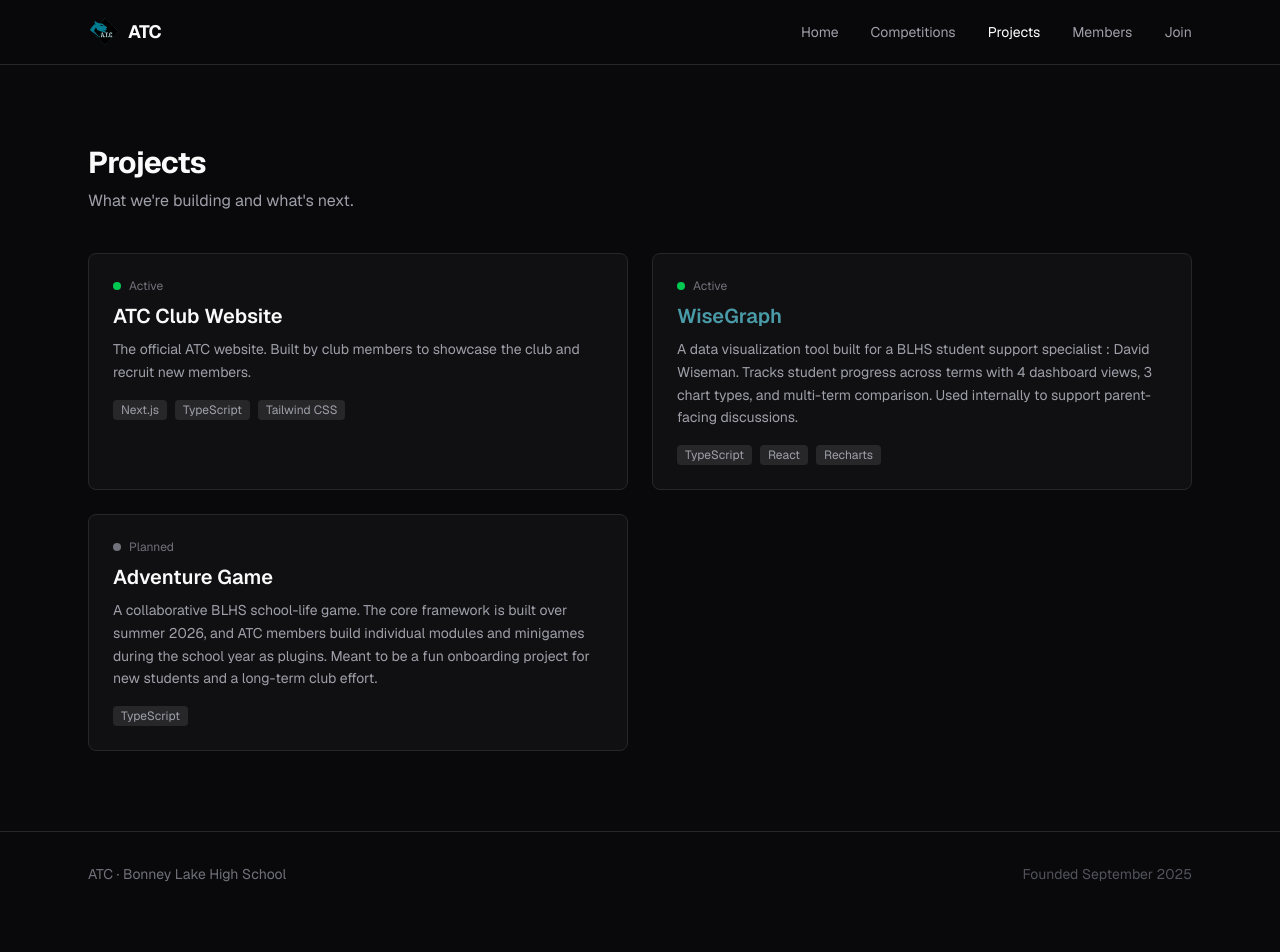
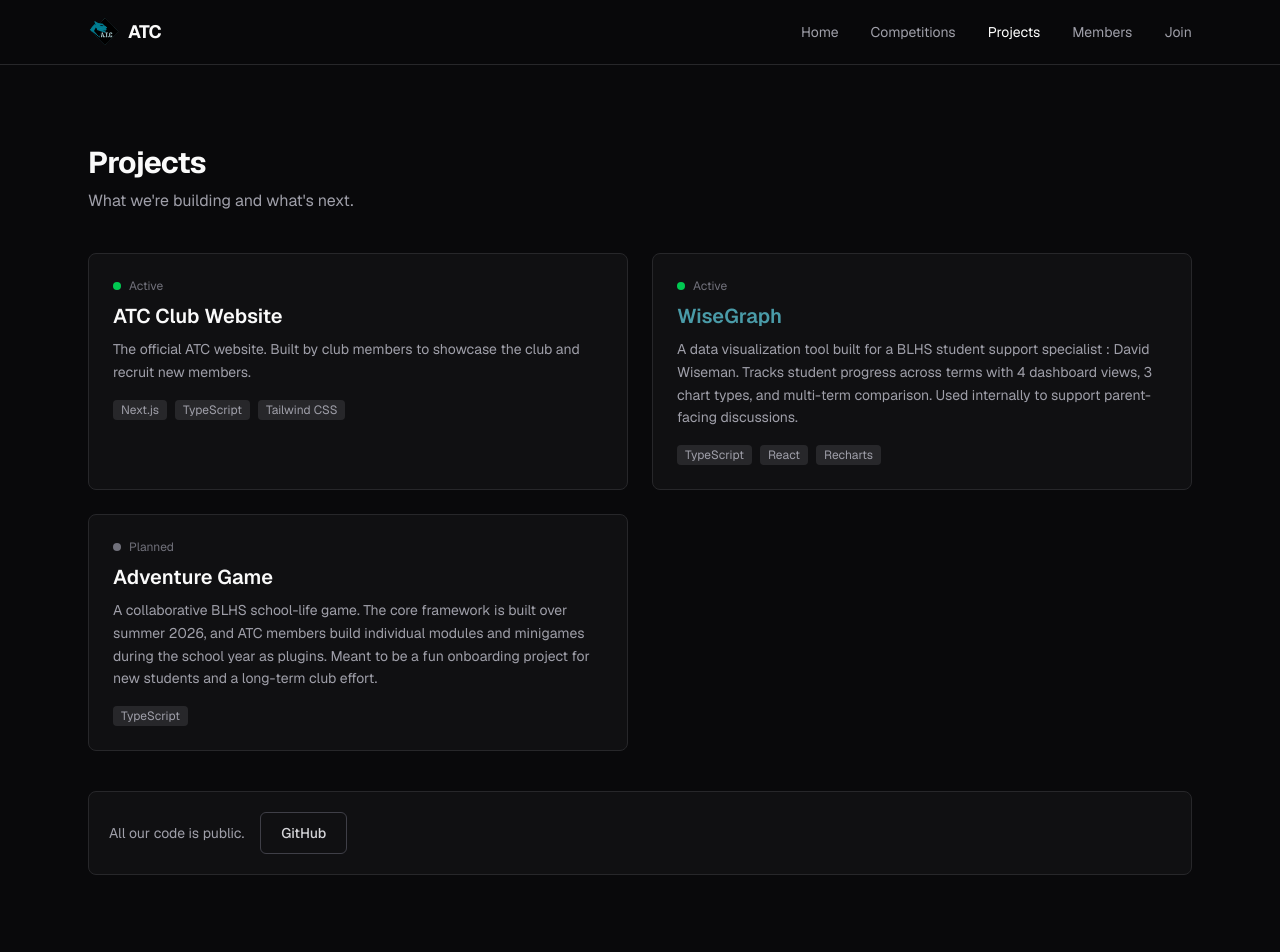
Before and after one commit to Algorithmic-Thinking-Club/atc-blhs, a Next.js app: page /projects in a window 1280 px wide. Shown: the top 952 px of the page. Before the commit the page ends 916 px from the top, so only its background shows below. Built offline with nearby package versions, Linux system fonts and the light colour scheme.

Commit message:
link to ATC github

```diff
--- a/app/projects/page.tsx
+++ b/app/projects/page.tsx
@@ -1,6 +1,7 @@
 import type { Metadata } from "next";
 import Section from "@/components/Section";
 import Card from "@/components/Card";
+import Button from "@/components/Button";
 import { projects } from "@/data/projects";
 
 export const metadata: Metadata = {
@@ -58,6 +59,13 @@ export default function ProjectsPage() {
           </Card>
         ))}
       </div>
+
+      <div className="mt-10 flex items-center gap-4 rounded-lg border border-zinc-800 bg-zinc-900/50 p-5">
+        <p className="text-sm text-zinc-400">All our code is public.</p>
+        <Button href="https://github.com/Algorithmic-Thinking-Club" external variant="secondary">
+          GitHub
+        </Button>
+      </div>
     </Section>
   );
 }
```
